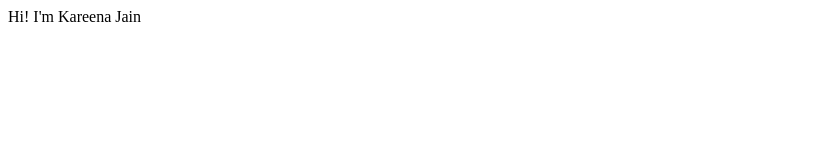
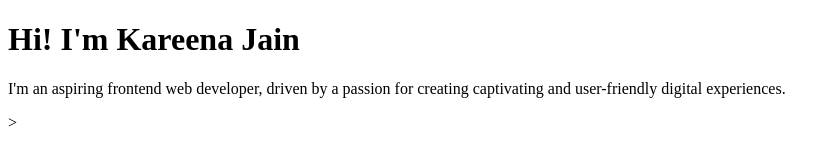
Before and after one commit to kareenajain/kareenajain-portfolio, a plain HTML site: page index.html in a window 1280 px wide. Shown: the whole page, without its empty margins (0-840 px from the left). Drawn offline with Linux system fonts and the light colour scheme.

Commit message:
update text

```diff
--- a/index.html
+++ b/index.html
@@ -6,6 +6,7 @@
     <title>kareenajain-portfolio</title>
 </head>
 <body>
-    Hi! I'm Kareena Jain
+    <h1>Hi! I'm Kareena Jain</h1>
+    <p>I'm an aspiring frontend web developer, driven by a passion for creating captivating and user-friendly digital experiences. </p>>
 </body>
 </html>
```
